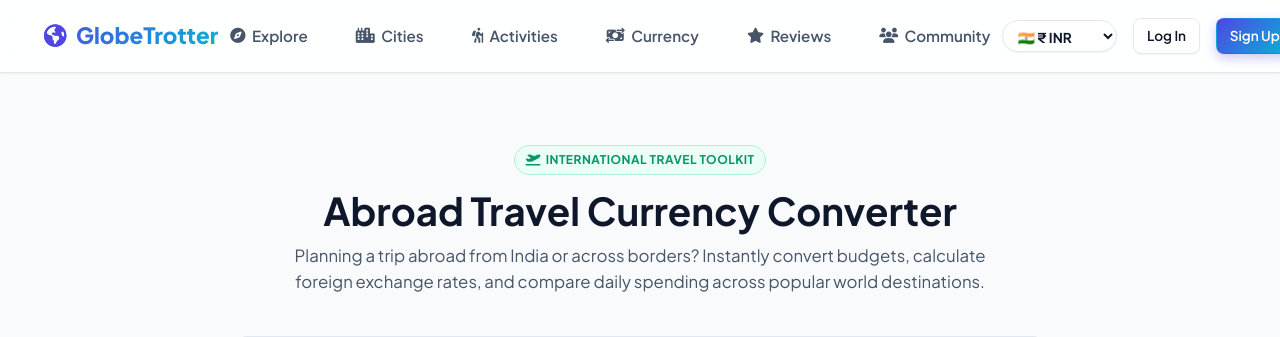
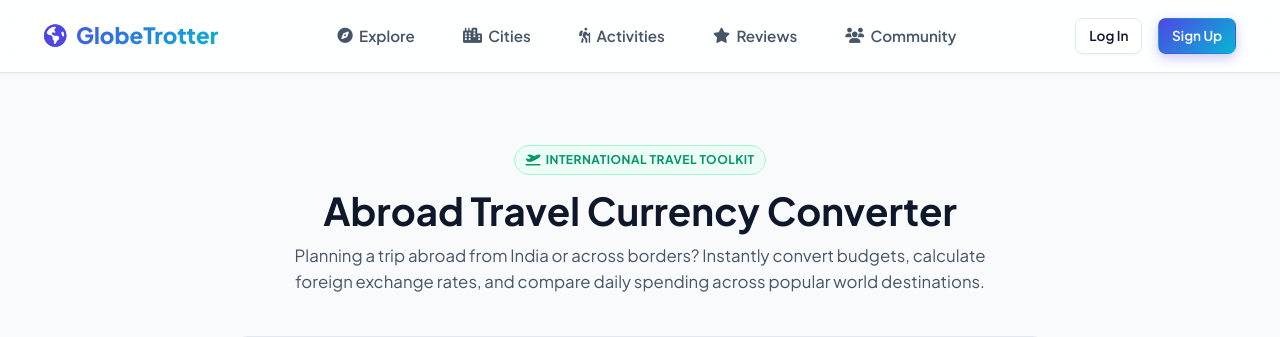
Before and after one commit to Dhruvkotak1/globetrotter, a Flask app: page /currency-converter in a window 1280 px wide. Shown: the top 337 px of the page. Run offline with Flask 3, Linux system fonts and the light colour scheme.

Commit message:
Clean navbar layout, add profile avatar button in navbar, add logout in profile, and simplify currency preference to 3 main currencies

```diff
--- a/app/templates/base.html
+++ b/app/templates/base.html
@@ -34,7 +34,6 @@
                 <li><a href="{{ url_for('index') }}" class="nav-link"><i class="fa-solid fa-compass"></i> Explore</a></li>
                 <li><a href="{{ url_for('itinerary.city_search') }}" class="nav-link"><i class="fa-solid fa-city"></i> Cities</a></li>
                 <li><a href="{{ url_for('itinerary.activity_search') }}" class="nav-link"><i class="fa-solid fa-person-hiking"></i> Activities</a></li>
-                <li><a href="{{ url_for('currency.converter') }}" class="nav-link"><i class="fa-solid fa-money-bill-transfer"></i> Currency</a></li>
                 <li><a href="{{ url_for('feedback.index') }}" class="nav-link"><i class="fa-solid fa-star"></i> Reviews</a></li>
                 <li><a href="{{ url_for('community.index') }}" class="nav-link"><i class="fa-solid fa-users"></i> Community</a></li>
                 {% if current_user.is_authenticated %}
@@ -46,42 +45,20 @@
             </ul>
 
             <div class="nav-actions">
-                <!-- Currency Quick Selector Pill -->
-                <div style="position: relative; display: inline-block;">
-                    <form action="{{ url_for('auth.set_currency') }}" method="POST" style="margin: 0; display: inline-flex; align-items: center;">
-                        <input type="hidden" name="next" value="{{ request.full_path if request.full_path != '/?' else request.path }}">
-                        <select name="currency" onchange="this.form.submit()" class="btn btn-secondary btn-sm" style="font-weight: 700; padding: 0.35rem 0.65rem; border-radius: var(--radius-full); cursor: pointer; background: #ffffff; color: var(--text-primary); border: 1px solid var(--border-light);" title="Change Display Currency">
-                            <option value="INR" {% if user_currency_code == 'INR' %}selected{% endif %}>🇮🇳 ₹ INR</option>
-                            <option value="USD" {% if user_currency_code == 'USD' %}selected{% endif %}>🇺🇸 $ USD</option>
-                            <option value="EUR" {% if user_currency_code == 'EUR' %}selected{% endif %}>🇪🇺 € EUR</option>
-                            <option value="GBP" {% if user_currency_code == 'GBP' %}selected{% endif %}>🇬🇧 £ GBP</option>
-                            <option value="JPY" {% if user_currency_code == 'JPY' %}selected{% endif %}>🇯🇵 ¥ JPY</option>
-                            <option value="AED" {% if user_currency_code == 'AED' %}selected{% endif %}>🇦🇪 د.إ AED</option>
-                            <option value="THB" {% if user_currency_code == 'THB' %}selected{% endif %}>🇹🇭 ฿ THB</option>
-                            <option value="SGD" {% if user_currency_code == 'SGD' %}selected{% endif %}>🇸🇬 S$ SGD</option>
-                            <option value="AUD" {% if user_currency_code == 'AUD' %}selected{% endif %}>🇦🇺 A$ AUD</option>
-                            <option value="CAD" {% if user_currency_code == 'CAD' %}selected{% endif %}>🇨🇦 C$ CAD</option>
-                            <option value="CHF" {% if user_currency_code == 'CHF' %}selected{% endif %}>🇨🇭 CHF</option>
-                            <option value="IDR" {% if user_currency_code == 'IDR' %}selected{% endif %}>🇮🇩 Rp IDR</option>
-                        </select>
-                    </form>
-                </div>
-
                 {% if current_user.is_authenticated %}
                     <a href="{{ url_for('trips.create_trip') }}" class="btn btn-primary btn-sm">
-                        <i class="fa-solid fa-plus"></i> Plan a Trip
+                        <i class="fa-solid fa-plus"></i> Plan Trip
                     </a>
 
-                    <a href="{{ url_for('auth.profile') }}" class="nav-user-menu" title="{{ current_user.username }}">
+                    <!-- Clean User Profile Button to View & Edit Profile -->
+                    <a href="{{ url_for('auth.profile') }}" class="btn btn-secondary btn-sm" style="display: inline-flex; align-items: center; gap: 0.5rem; border-radius: var(--radius-full); padding: 0.35rem 0.85rem;" title="View & Edit Profile">
                         {% if current_user.avatar and current_user.avatar != 'default_avatar.png' %}
-                            <img src="{{ url_for('static', filename='uploads/' + current_user.avatar) }}" class="user-avatar-sm" alt="{{ current_user.username }}">
+                            <img src="{{ url_for('static', filename='uploads/' + current_user.avatar) }}" class="user-avatar-sm" style="width: 24px; height: 24px; border-radius: 50%; object-fit: cover;" alt="{{ current_user.username }}">
                         {% else %}
-                            <img src="https://images.unsplash.com/photo-1534528741775-53994a69daeb?auto=format&fit=crop&w=150&q=80" class="user-avatar-sm" alt="Avatar">
+                            <i class="fa-solid fa-circle-user" style="font-size: 1.1rem; color: var(--primary);"></i>
                         {% endif %}
-                    </a>
-
-                    <a href="{{ url_for('auth.logout') }}" class="btn btn-secondary btn-sm" title="Log Out">
-                        <i class="fa-solid fa-arrow-right-from-bracket"></i>
+                        <span style="font-weight: 600; font-size: 0.88rem;">{{ current_user.first_name or current_user.username }}</span>
+                        <i class="fa-solid fa-gear" style="font-size: 0.75rem; color: var(--text-muted);"></i>
                     </a>
                 {% else %}
                     <a href="{{ url_for('auth.login') }}" class="btn btn-secondary btn-sm">Log In</a>
```
Also changed, not shown: app/templates/auth/profile.html (+50 -16 lines).
